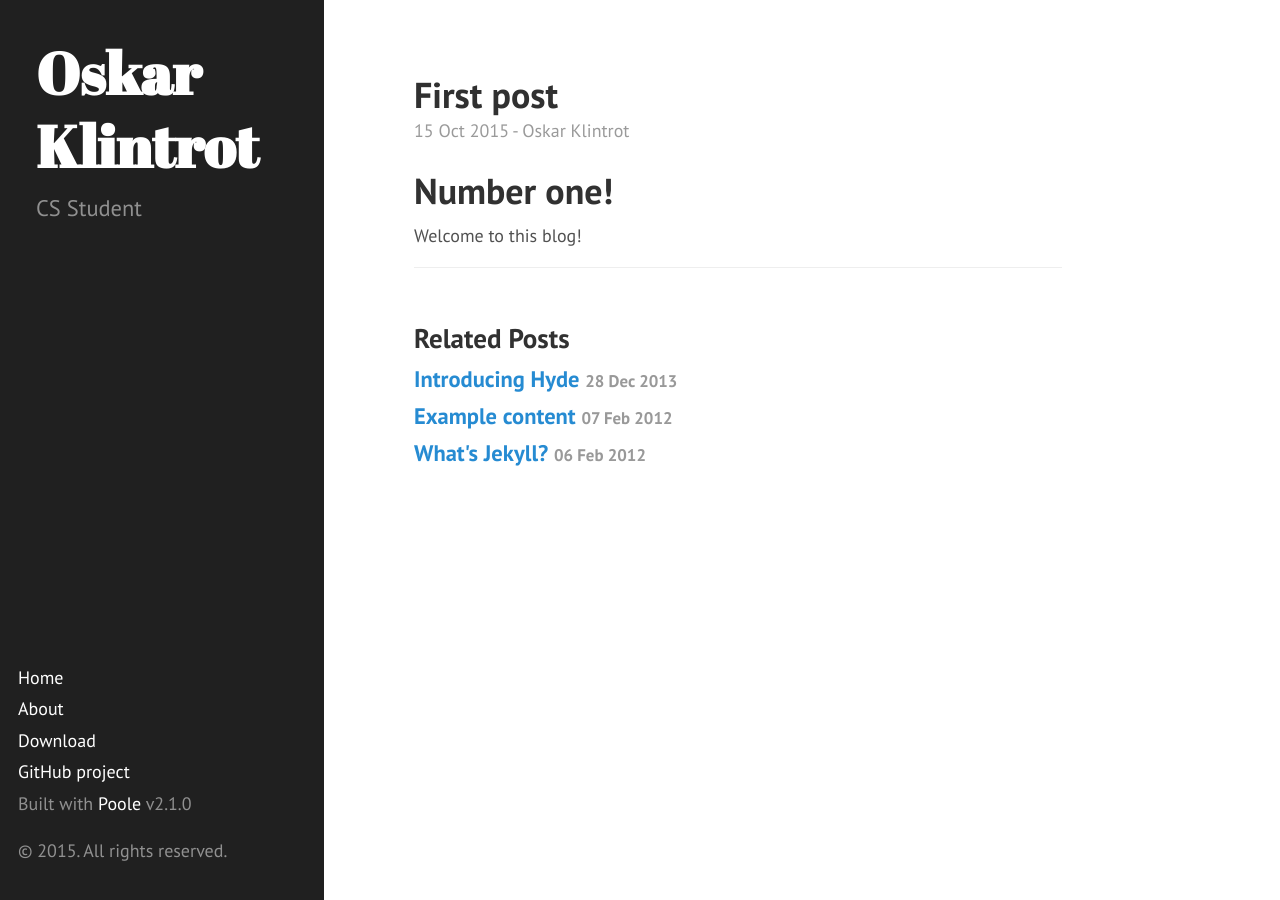
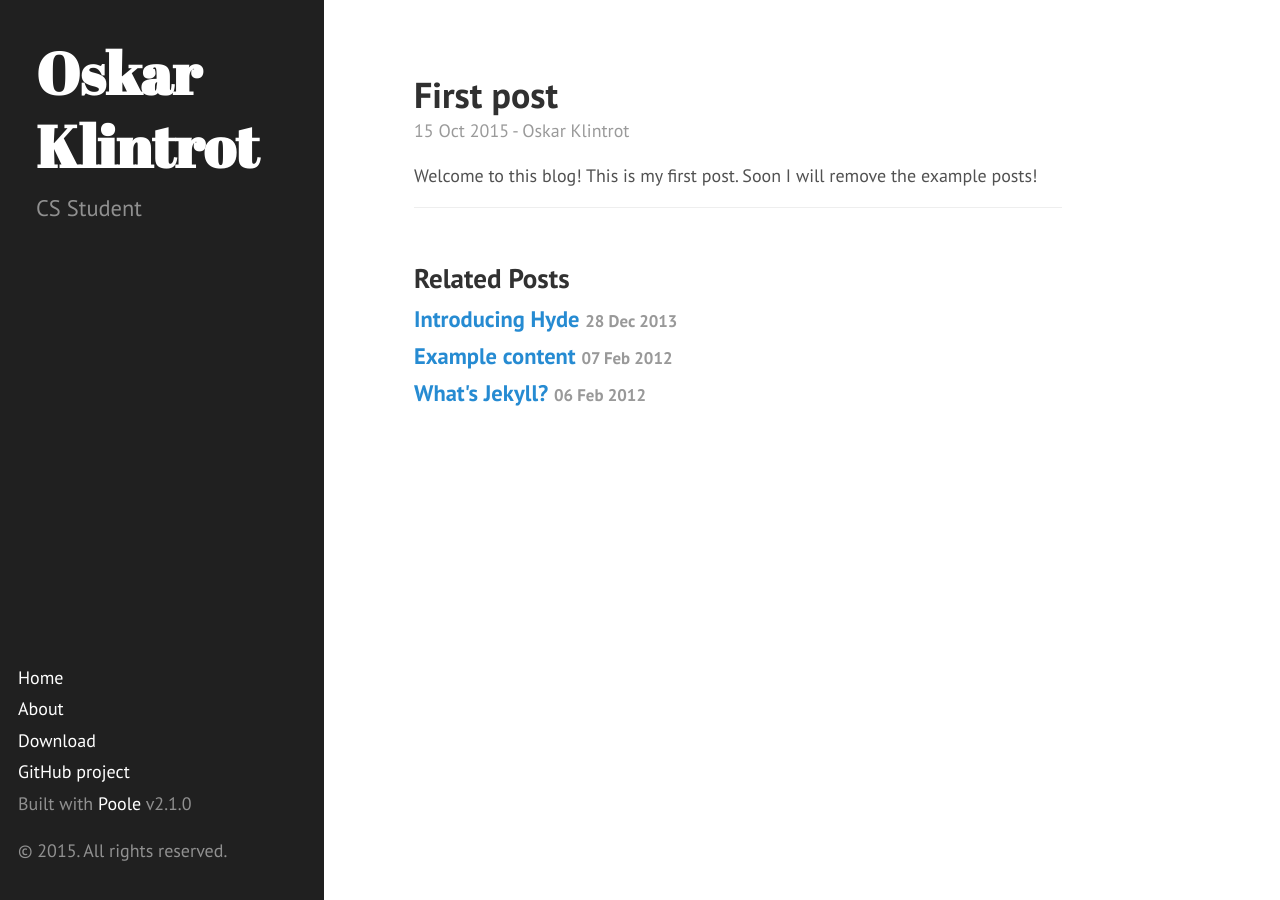
Before and after one commit to OskarKlintrotSkolarbeteWP14/2dv607.oskarklintrot.se, a Jekyll site: the page built from _posts/2015-10-15-first-post.md, in a window 1280 px wide. Built offline with Jekyll 4.4.1, drawn with Linux system fonts in a browser that asks for light colours; Markdown is read by kramdown in place of the engine named in the settings; comment, search, counter and statistics services are not loaded.

Commit message:
Update 2015-10-15-first-post.md

```diff
--- a/_posts/2015-10-15-first-post.md
+++ b/_posts/2015-10-15-first-post.md
@@ -3,5 +3,4 @@ layout: post
 title: First post
 comments: True
 ---
-# Number one!
-Welcome to this blog!
+Welcome to this blog! This is my first post. Soon I will remove the example posts!
```
